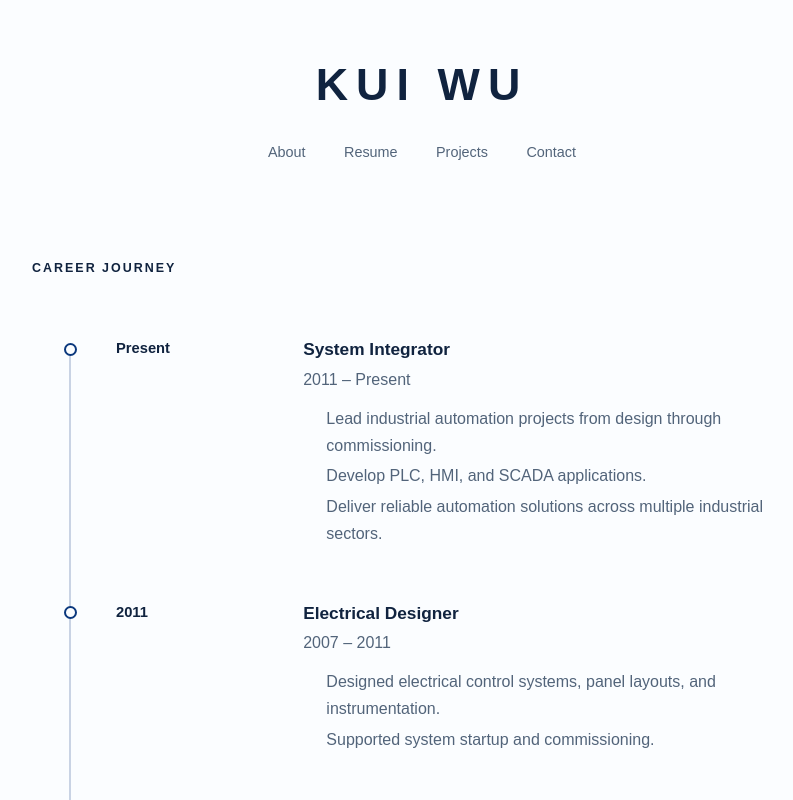
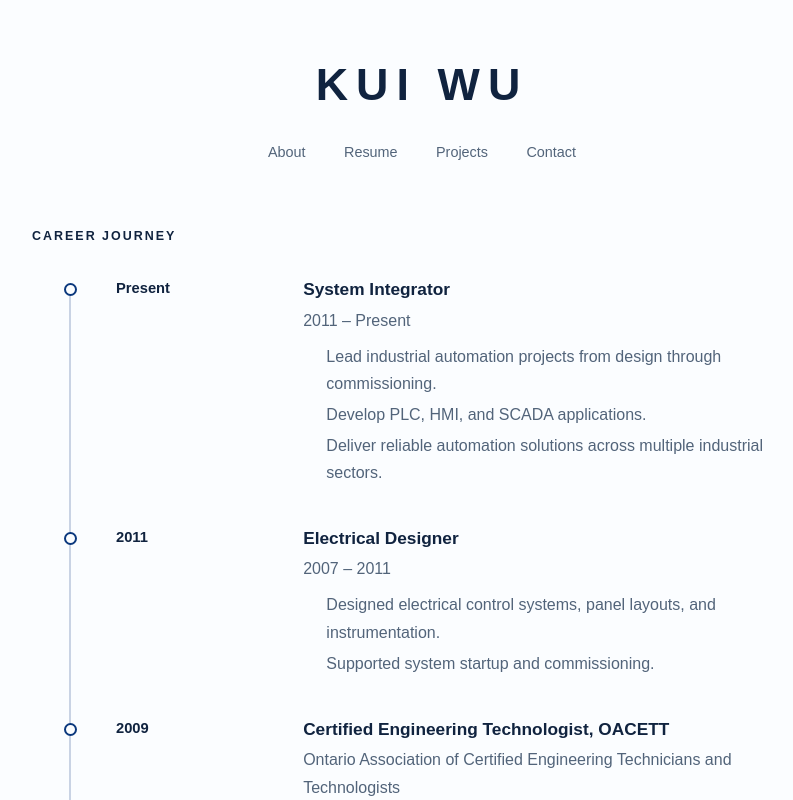
Before and after one commit to kwcontrols/KW-Portfolio, a Next.js app: page /resume in a window 1280 px wide. Shown: the top 800 px of the page, without its empty margins (218-1011 px from the left). Built offline with nearby package versions, Linux system fonts and the light colour scheme.

Commit message:
Standardize site spacing system

```diff
--- a/app/globals.css
+++ b/app/globals.css
@@ -10,6 +10,13 @@
   --line: #c8d8ea;
   --paper: #fbfdff;
   --white: #ffffff;
+  --space-2xs: .25rem;
+  --space-xs: .5rem;
+  --space-sm: 1rem;
+  --space-md: 1.5rem;
+  --space-lg: 2rem;
+  --space-xl: 3rem;
+  --space-2xl: 4rem;
 }
 
 * { box-sizing: border-box; }
@@ -22,14 +29,14 @@ body {
   -webkit-font-smoothing: antialiased;
 }
 a { color: inherit; }
-.site-shell { width: min(1460px, calc(100% - 64px)); margin: 0 auto; }
+.site-shell { width: min(1460px, calc(100% - var(--space-2xl))); margin: 0 auto; }
 .site-header {
   position: static;
   display: grid;
   grid-template-columns: 1fr;
   justify-items: center;
   align-items: center;
-  gap: 1.5rem;
+  gap: var(--space-md);
   padding: clamp(2rem, 4vw, 3.75rem) 0 2rem;
   border-bottom: 0;
   background: var(--paper);
@@ -54,7 +61,7 @@ h1 { max-width: 18ch; font-size: clamp(2.4rem, 3.4vw, 3.5rem); line-height: 1.02
 h2 { max-width: 24ch; font-size: clamp(1.6rem, 2.3vw, 2.45rem); line-height: 1.1; }
 h3 { font-size: clamp(1.6rem, 2.3vw, 2.45rem); line-height: 1.1; }
 p { color: var(--ink-soft); font-size: 1rem; line-height: 1.75; }
-.hero-lede { max-width: 62ch; margin: 2rem 0 0; font-size: clamp(1.05rem, 1.5vw, 1.3rem); }
+.hero-lede { max-width: 62ch; margin: var(--space-lg) 0 0; font-size: clamp(1.05rem, 1.5vw, 1.3rem); }
 .hero-tools { margin: 1.6rem 0 0; line-height: 1.7; }
 .hero-actions { display: flex; flex-wrap: wrap; gap: .8rem; margin-top: 2.2rem; }
 .button { display: inline-flex; align-items: center; justify-content: center; gap: .5rem; min-height: 48px; padding: .85rem 1.25rem; border: 1px solid var(--line); font-size: .82rem; font-weight: 700; text-decoration: none; transition: transform 200ms ease, background 200ms ease, border-color 200ms ease; }
@@ -62,7 +69,7 @@ p { color: var(--ink-soft); font-size: 1rem; line-height: 1.75; }
 .button-primary { border-color: var(--blue); background: var(--blue); color: var(--white); }
 .button-primary:hover { background: var(--blue-dark); }
 .button-secondary { background: var(--white); }
-.hero-aside { margin-bottom: 1rem; padding-left: 1.6rem; border-left: 3px solid var(--blue); }
+.hero-aside { margin-bottom: var(--space-sm); padding-left: 1.6rem; border-left: 3px solid var(--blue); }
 .availability { display: flex; align-items: center; gap: .6rem; margin-top: 1.8rem; color: var(--ink-soft); font-size: .78rem; }
 .availability span { width: 8px; height: 8px; border-radius: 50%; background: #21a366; box-shadow: 0 0 0 5px rgba(33, 163, 102, .12); }
 .section { padding: clamp(5rem, 9vw, 9rem) 0; border-top: 1px solid var(--line); }
@@ -84,9 +91,9 @@ p { color: var(--ink-soft); font-size: 1rem; line-height: 1.75; }
 .slideshow-image { display: block; width: auto; height: auto; max-width: 100%; max-height: 650px; object-fit: contain; animation: slideshow-fade 500ms ease; }
 .slideshow-control { position: absolute; top: 50%; display: grid; place-items: center; width: 2.25rem; height: 2.25rem; padding: 0; border: 1px solid rgba(255, 255, 255, .72); border-radius: 50%; background: rgba(16, 35, 63, .35); color: var(--white); font-size: 1.5rem; line-height: 1; cursor: pointer; transform: translateY(-50%); transition: background 180ms ease; }
 .slideshow-control:hover, .slideshow-control:focus-visible { background: rgba(16, 35, 63, .62); }
-.slideshow-previous { left: 1rem; }
-.slideshow-next { right: 1rem; }
-.slideshow-dots { display: flex; justify-content: center; gap: .55rem; margin-top: 1rem; }
+.slideshow-previous { left: var(--space-sm); }
+.slideshow-next { right: var(--space-sm); }
+.slideshow-dots { display: flex; justify-content: center; gap: .55rem; margin-top: var(--space-sm); }
 .slideshow-dots button { width: .45rem; height: .45rem; padding: 0; border: 0; border-radius: 50%; background: var(--line); cursor: pointer; transition: background 180ms ease, transform 180ms ease; }
 .slideshow-dots button:hover, .slideshow-dots button:focus-visible, .slideshow-dots button.is-active { background: var(--blue); transform: scale(1.2); }
 @keyframes slideshow-fade { from { opacity: .35; } to { opacity: 1; } }
@@ -95,8 +102,8 @@ p { color: var(--ink-soft); font-size: 1rem; line-height: 1.75; }
 .experience-grid article:hover, .beyond-grid article:hover { transform: translateY(-4px); background: var(--blue-wash); }
 .experience-grid span, .beyond-grid span { display: block; margin-bottom: 3.5rem; color: var(--blue); font-size: .78rem; }
 .experience-grid h3, .beyond-grid h3 { font-size: 1.7rem; }
-.timeline { margin-top: 4rem; border-top: 1px solid var(--line); }
-.timeline > div { display: grid; grid-template-columns: .45fr 1fr; gap: 2rem; padding: 1.5rem 0; border-bottom: 1px solid var(--line); }
+.timeline { margin-top: var(--space-2xl); border-top: 1px solid var(--line); }
+.timeline > div { display: grid; grid-template-columns: .45fr 1fr; gap: var(--space-lg); padding: var(--space-md) 0; border-bottom: 1px solid var(--line); }
 .timeline p { margin: 0; }
 .project { display: grid; grid-template-columns: minmax(0, 1.15fr) minmax(280px, .85fr); align-items: center; gap: clamp(2.5rem, 7vw, 7rem); padding: 3.5rem 0; }
 .project + .project { border-top: 1px solid var(--line); }
@@ -112,18 +119,18 @@ p { color: var(--ink-soft); font-size: 1rem; line-height: 1.75; }
 .journey-path article { position: relative; padding: 2.2rem 1.7rem; border-top: 3px solid var(--blue); background: var(--blue-wash); }
 .journey-path span { color: var(--blue); font-size: .72rem; font-weight: 700; letter-spacing: .12em; text-transform: uppercase; }
 .journey-path h3 { margin-top: 2.5rem; font-size: 1.7rem; }
-.skills { margin-top: 3rem; }
+.skills { margin-top: var(--space-xl); }
 .contact-section { display: grid; grid-template-columns: .35fr 1fr auto; align-items: end; gap: clamp(2rem, 5vw, 5rem); margin: 2rem 0 0; padding: clamp(3rem, 7vw, 6rem); background: var(--blue-dark); color: var(--white); }
 .contact-section .section-index, .contact-section p { color: #c7daf6; }
 .contact-section h2 { max-width: 14ch; }
 .contact-section p { max-width: 55ch; }
 .button-light { border-color: var(--white); background: var(--white); color: var(--blue-dark); white-space: nowrap; }
 .standalone-page { padding: clamp(4rem, 8vw, 8rem) 0; }
-.resume-page { width: 100%; max-width: 780px; margin: 0 auto; padding: clamp(2.5rem, 5vw, 5rem) 0; text-align: left; }
-.resume-section + .resume-section { margin-top: clamp(2rem, 4vw, 3rem); padding-top: clamp(2.5rem, 4vw, 3.5rem); border-top: 1px solid var(--line); }
+.resume-page { width: 100%; max-width: 780px; margin: 0 auto; padding: var(--space-lg) 0 var(--space-xl); text-align: left; }
+.resume-section + .resume-section { margin-top: var(--space-lg); padding-top: var(--space-lg); border-top: 1px solid var(--line); }
 .resume-section > h1 { max-width: none; color: var(--ink); font-family: Arial, Helvetica, sans-serif; font-size: .78rem; font-weight: 700; letter-spacing: .16em; line-height: 1.4; }
-.resume-timeline { margin-top: clamp(1.75rem, 3vw, 2.5rem); }
-.timeline-row { --timeline-row-padding: clamp(1rem, 2vw, 1.35rem); --timeline-row-gap: clamp(.35rem, 1vw, .65rem); display: grid; grid-template-columns: 28px minmax(110px, .32fr) minmax(0, 1fr); gap: clamp(1rem, 3vw, 2rem); position: relative; padding: var(--timeline-row-padding) clamp(1rem, 2vw, 1.5rem); border-radius: 2px; cursor: pointer; outline: none; transition: background-color 280ms ease; }
+.resume-timeline { margin-top: var(--space-sm); }
+.timeline-row { --timeline-row-padding: var(--space-sm); --timeline-row-gap: var(--space-xs); display: grid; grid-template-columns: 28px minmax(110px, .32fr) minmax(0, 1fr); gap: clamp(var(--space-sm), 3vw, var(--space-lg)); position: relative; padding: var(--timeline-row-padding) clamp(var(--space-sm), 2vw, var(--space-md)); border-radius: 2px; cursor: pointer; outline: none; transition: background-color 280ms ease; }
 .timeline-row + .timeline-row { margin-top: var(--timeline-row-gap); }
 .timeline-marker { position: relative; display: flex; justify-content: center; align-self: stretch; min-height: 100%; }
 .timeline-marker::after { content: ""; position: absolute; z-index: 0; top: calc(.35rem + 6.5px); bottom: calc(-1 * var(--timeline-row-padding) - var(--timeline-row-gap) - var(--timeline-row-padding) - .35rem - 6.5px); left: 50%; width: 1px; background: rgba(11, 56, 125, .42); transform: translateX(-50%); }
@@ -131,14 +138,14 @@ p { color: var(--ink-soft); font-size: 1rem; line-height: 1.75; }
 .timeline-marker span { position: relative; z-index: 1; width: 13px; height: 13px; margin-top: .35rem; border: 2px solid var(--blue-dark); border-radius: 50%; background: var(--paper); transition: background-color 280ms ease, border-color 280ms ease, transform 280ms ease; }
 .timeline-year { margin: 0; color: var(--ink); font-size: .92rem; font-weight: 700; line-height: 1.5; transition: color 280ms ease, transform 280ms ease; transform-origin: left center; }
 .timeline-content h2 { max-width: none; color: var(--ink); font-family: Arial, Helvetica, sans-serif; font-size: 1.08rem; font-weight: 700; letter-spacing: 0; line-height: 1.45; transition: color 280ms ease, transform 280ms ease; transform-origin: left center; }
-.timeline-content p { margin: .2rem 0 0; }
-.timeline-content ul { margin: .7rem 0 0; padding-left: 1.2rem; color: var(--ink-soft); }
+.timeline-content p { margin: var(--space-2xs) 0 0; }
+.timeline-content ul { margin: var(--space-xs) 0 0; padding-left: 1.2rem; color: var(--ink-soft); }
 .timeline-content li { padding-left: .25rem; line-height: 1.7; }
-.timeline-content li + li { margin-top: .2rem; }
+.timeline-content li + li { margin-top: var(--space-2xs); }
 .timeline-row:hover, .timeline-row:focus-visible, .timeline-row.is-active { background: rgba(237, 245, 255, .72); }
 .timeline-row:hover .timeline-marker span, .timeline-row:focus-visible .timeline-marker span, .timeline-row.is-active .timeline-marker span { border-color: var(--blue); background: var(--blue); transform: scale(1.08); }
 .timeline-row:hover .timeline-year, .timeline-row:hover .timeline-content h2, .timeline-row:focus-visible .timeline-year, .timeline-row:focus-visible .timeline-content h2, .timeline-row.is-active .timeline-year, .timeline-row.is-active .timeline-content h2 { color: var(--blue); transform: scale(1.018); }
-footer { display: flex; justify-content: space-between; gap: 2rem; padding: 1.8rem 0 3rem; color: var(--ink-soft); font-size: .75rem; }
+footer { display: flex; justify-content: space-between; gap: var(--space-lg); padding: 1.8rem 0 var(--space-xl); color: var(--ink-soft); font-size: .75rem; }
 footer a { text-decoration: none; }
 
 @media (max-width: 900px) {
@@ -160,7 +167,7 @@ footer a { text-decoration: none; }
   .timeline > div { grid-template-columns: 1fr; gap: .3rem; }
   .project-visual { min-height: 260px; }
   .about-portrait { transform: none; }
-  .timeline-row { grid-template-columns: 24px minmax(0, 1fr); column-gap: .9rem; row-gap: .35rem; padding-inline: .35rem; }
+  .timeline-row { grid-template-columns: 24px minmax(0, 1fr); column-gap: .9rem; row-gap: var(--space-2xs); padding-inline: .35rem; }
   .timeline-year { grid-column: 2; }
   .timeline-content { grid-column: 2; }
   .timeline-marker { grid-row: 1 / span 2; }
@@ -171,7 +178,7 @@ footer a { text-decoration: none; }
   .site-header, footer { display: none; }
   .site-shell { width: 100%; }
   .resume-page { max-width: none; padding: 0; }
-  .resume-section + .resume-section { margin-top: 3rem; }
+  .resume-section + .resume-section { margin-top: var(--space-xl); }
   .timeline-row { break-inside: avoid; cursor: default; }
   .timeline-row, .timeline-row:hover, .timeline-row:focus-visible, .timeline-row.is-active { background: transparent; }
 }
```
